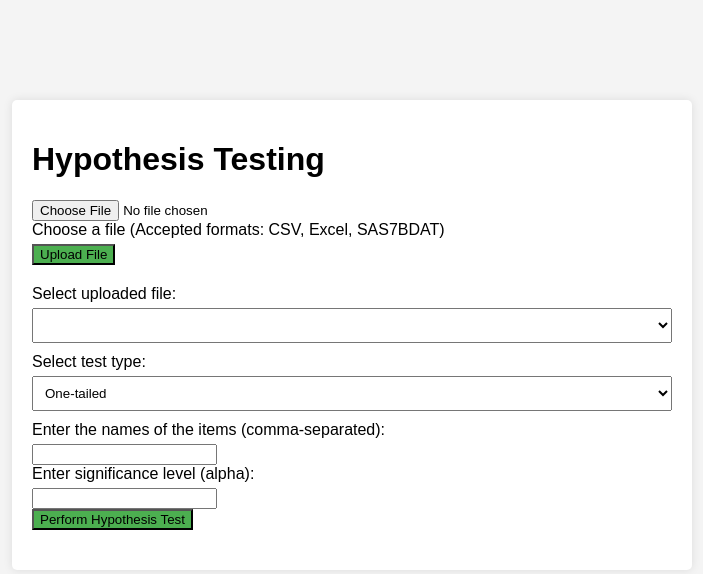
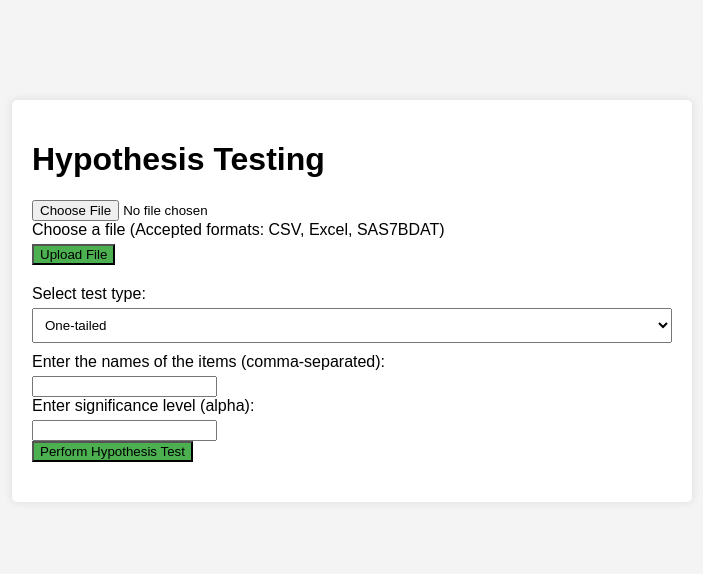
Before and after one commit to Baci-Ak/Hypothesis-Testing-System, a Flask app: page / in a window 1280 px wide. Shown: the top 574 px of the page, without its empty margins (288-991 px from the left). Run offline with Flask 2, Linux system fonts and the light colour scheme; lists and menus that the app fills with data are empty.

```diff
--- a/app.py
+++ b/app.py
@@ -7,8 +7,14 @@ from user_Interface import hypothesis_System_interface
 app = Flask(__name__)
 
 app.secret_key = '0456734'  # Set the secret key for the Flask app
+UPLOAD_FOLDER = 'uploads'  # Folder to store uploaded files
+app.config['UPLOAD_FOLDER'] = UPLOAD_FOLDER
 
 ALLOWED_EXTENSIONS = {'csv', 'xls', 'xlsx', 'sas7bdat'}
+
+# Ensure the upload folder exists
+if not os.path.exists(UPLOAD_FOLDER):
+    os.makedirs(UPLOAD_FOLDER)
 
 # Function to check if a file has an allowed extension
 def allowed_file(filename):
@@ -16,31 +22,38 @@ def allowed_file(filename):
 
 @app.route('/')
 def index():
-    return render_template('index.html')
+    # Load filenames in the upload folder if they exist
+    filenames = os.listdir(UPLOAD_FOLDER) if os.path.exists(UPLOAD_FOLDER) else []
+    return render_template('index.html', filenames=filenames)
 
 @app.route('/upload', methods=['POST'])
 def upload_file():
     if 'file' not in request.files:
         flash('No file part', 'error')
-        return redirect(request.url)
+        return redirect(url_for('index'))
 
     file = request.files['file']
     if file.filename == '':
         flash('No file selected. Please choose a file.', 'error')
-        return redirect(request.url)
+        return redirect(url_for('index'))
 
     if file and allowed_file(file.filename):
         try:
-            # Read the file directly from memory
-            if file.filename.endswith('.sas7bdat'):
-                df = pd.read_sas(BytesIO(file.read()))
-            elif file.filename.endswith('.xlsx') or file.filename.endswith('.xls'):
-                df = pd.read_excel(file)
+            filename = file.filename
+            file_path = os.path.join(app.config['UPLOAD_FOLDER'], filename)
+            file.save(file_path)  # Save the file to the upload folder
+
+            # Read the file for variable options
+            if filename.endswith('.sas7bdat'):
+                df = pd.read_sas(file_path)
+            elif filename.endswith('.xlsx') or filename.endswith('.xls'):
+                df = pd.read_excel(file_path)
             else:
-                df = pd.read_csv(file)
+                df = pd.read_csv(file_path)
 
             variable_options = df.columns.tolist()
-            return render_template('index.html', success='File uploaded successfully', variable_options=variable_options, filename=file.filename)
+            flash('File uploaded successfully.', 'success')
+            return render_template('index.html', filenames=os.listdir(app.config['UPLOAD_FOLDER']), variable_options=variable_options)
         except Exception as e:
             flash(f'Error processing the file: {e}', 'error')
             return redirect(url_for('index'))
@@ -51,23 +64,25 @@ def upload_file():
 @app.route('/test', methods=['POST'])
 def perform_test():
     try:
-        # Retrieve data sent from the form
-        file = request.files['file']
+        # Retrieve data from the form
+        filename = request.form['filename']
         alpha = float(request.form['alpha'])
         test_type = request.form['test_type']
         items = request.form['items']
 
-        # Process the uploaded file
-        if file and allowed_file(file.filename):
-            if file.filename.endswith('.sas7bdat'):
-                df = pd.read_sas(BytesIO(file.read()))
-            elif file.filename.endswith('.xlsx') or file.filename.endswith('.xls'):
-                df = pd.read_excel(file)
-            else:
-                df = pd.read_csv(file)
+        # Ensure the file exists in the upload folder
+        file_path = os.path.join(app.config['UPLOAD_FOLDER'], filename)
+        if not os.path.exists(file_path):
+            flash('The selected file does not exist. Please upload a file.', 'error')
+            return redirect(url_for('index'))
+
+        # Read the file
+        if filename.endswith('.sas7bdat'):
+            df = pd.read_sas(file_path)
+        elif filename.endswith('.xlsx') or filename.endswith('.xls'):
+            df = pd.read_excel(file_path)
         else:
-            flash('Invalid or missing file. Please upload a valid file.', 'error')
-            return redirect(url_for('index'))
+            df = pd.read_csv(file_path)
 
         # Perform hypothesis testing
         results = hypothesis_System_interface(df, alpha, test_type, items)
--- a/templates/index.html
+++ b/templates/index.html
@@ -11,6 +11,7 @@
 <body>
     <div class="container">
         <h1>Hypothesis Testing</h1>
+        <!-- Form for file upload -->
         <form action="/upload" method="post" enctype="multipart/form-data">
             <input type="file" name="file" id="file" accept=".csv, .xlsx, .xls, .sas7bdat">
             <label for="file">Choose a file (Accepted formats: CSV, Excel, SAS7BDAT)</label>
@@ -19,13 +20,20 @@
         {% if success %}
         <p style="color: green;">{{ success }}</p>
         {% endif %}
-        <form action="/test" method="post">
+        {% if error %}
+        <p style="color: red;">{{ error }}</p>
+        {% endif %}
+
+        <!-- Form for hypothesis testing -->
+        <form action="/test" method="post" name="hypothesis-test-form">
+            {% if filenames %}
             <label for="filename">Select uploaded file:</label>
             <select name="filename" id="filename">
                 {% for filename in filenames %}
                 <option value="{{ filename }}">{{ filename }}</option>
                 {% endfor %}
             </select><br>
+            {% endif %}
             {% if variable_options %}
             <p>Available items for testing are: {{ variable_options|join(', ') }}</p>
             {% endif %}
@@ -34,7 +42,6 @@
                 <option value="one-tailed">One-tailed</option>
                 <option value="two-tailed">Two-tailed</option>
             </select><br>
-            <!-- Add a text input field for the items -->
             <label for="items">Enter the names of the items (comma-separated):</label>
             <input type="text" name="items" id="items"><br>
             <label for="alpha">Enter significance level (alpha):</label>
```
Also changed, not shown: requirements.txt (+13 -104 lines), 2 other files.
